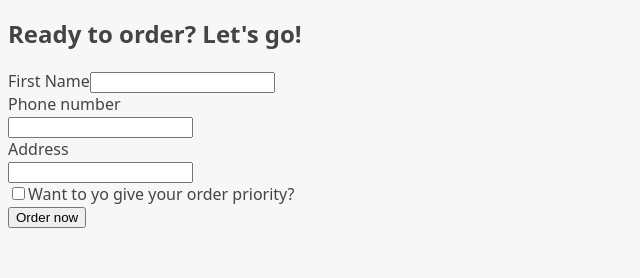
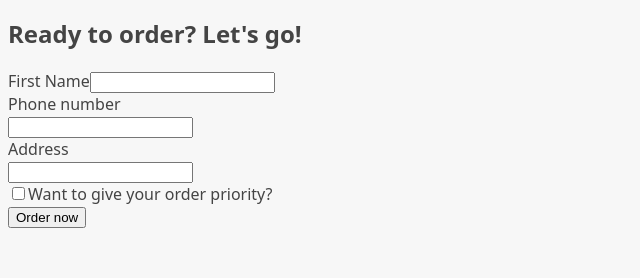
Before and after one commit to Moni-Yahwehson/Pizza-App, a React (Vite) app: page /order/new in a window 1280 px wide. Shown: the part 208-486 px from the top of the page, without its empty margins (0-640 px from the left). Built offline with nearby package versions, Linux system fonts and the light colour scheme.

Commit message:
Worked on creating orders

```diff
--- a/src/App.jsx
+++ b/src/App.jsx
@@ -4,7 +4,9 @@
 
 import Menu, { loader as menuLoader } from "./features/menu/Menu";
 import Cart from "./features/cart/Cart";
-import CreateOrder from "./features/order/CreateOrder";
+import CreateOrder, {
+  action as createOrderAction,
+} from "./features/order/CreateOrder";
 import Order, { loader as orderLoader } from "./features/order/Order";
 import AppLayout from "./ui/AppLayout";
 const router = createBrowserRouter([
@@ -23,7 +25,11 @@
         errorElement: <Error />,
       },
       { path: "/cart", element: <Cart /> },
-      { path: "/order/new", element: <CreateOrder /> },
+      {
+        path: "/order/new",
+        element: <CreateOrder />,
+        action: createOrderAction,
+      },
       {
         path: "/order/:orderId",
         element: <Order />,
--- a/src/features/order/CreateOrder.jsx
+++ b/src/features/order/CreateOrder.jsx
@@ -1,6 +1,9 @@
+/* eslint-disable react-refresh/only-export-components */
 /* eslint-disable react/no-unescaped-entities */
 /* eslint-disable no-unused-vars */
 import { useState } from "react";
+import { Form, redirect } from "react-router-dom";
+import { createOrder } from "../../services/apiRestaurant";
 
 // https://uibakery.io/regex-library/phone-number
 const isValidPhone = (str) =>
@@ -40,7 +43,8 @@
     <div>
       <h2>Ready to order? Let's go!</h2>
 
-      <form>
+      {/* <Form method="POST" action="/order/new"> */}
+      <Form method="POST">
         <div>
           <label>First Name</label>
           <input type="text" name="customer" required />
@@ -68,15 +72,29 @@
             // value={withPriority}
             // onChange={(e) => setWithPriority(e.target.checked)}
           />
-          <label htmlFor="priority">Want to yo give your order priority?</label>
+          <label htmlFor="priority">Want to give your order priority?</label>
         </div>
 
         <div>
+          <input type="hidden" name="cart" value={JSON.stringify(cart)} />
           <button>Order now</button>
         </div>
-      </form>
+      </Form>
     </div>
   );
 }
 
+export async function action({ request }) {
+  const formData = await request.formData();
+  const data = Object.fromEntries(formData);
+  const order = {
+    ...data,
+    cart: JSON.parse(data.cart),
+    priority: data.priority === "on",
+  };
+
+  const newOrder = await createOrder(order);
+  return redirect(`/order/${newOrder.id}`);
+}
+
 export default CreateOrder;
```
